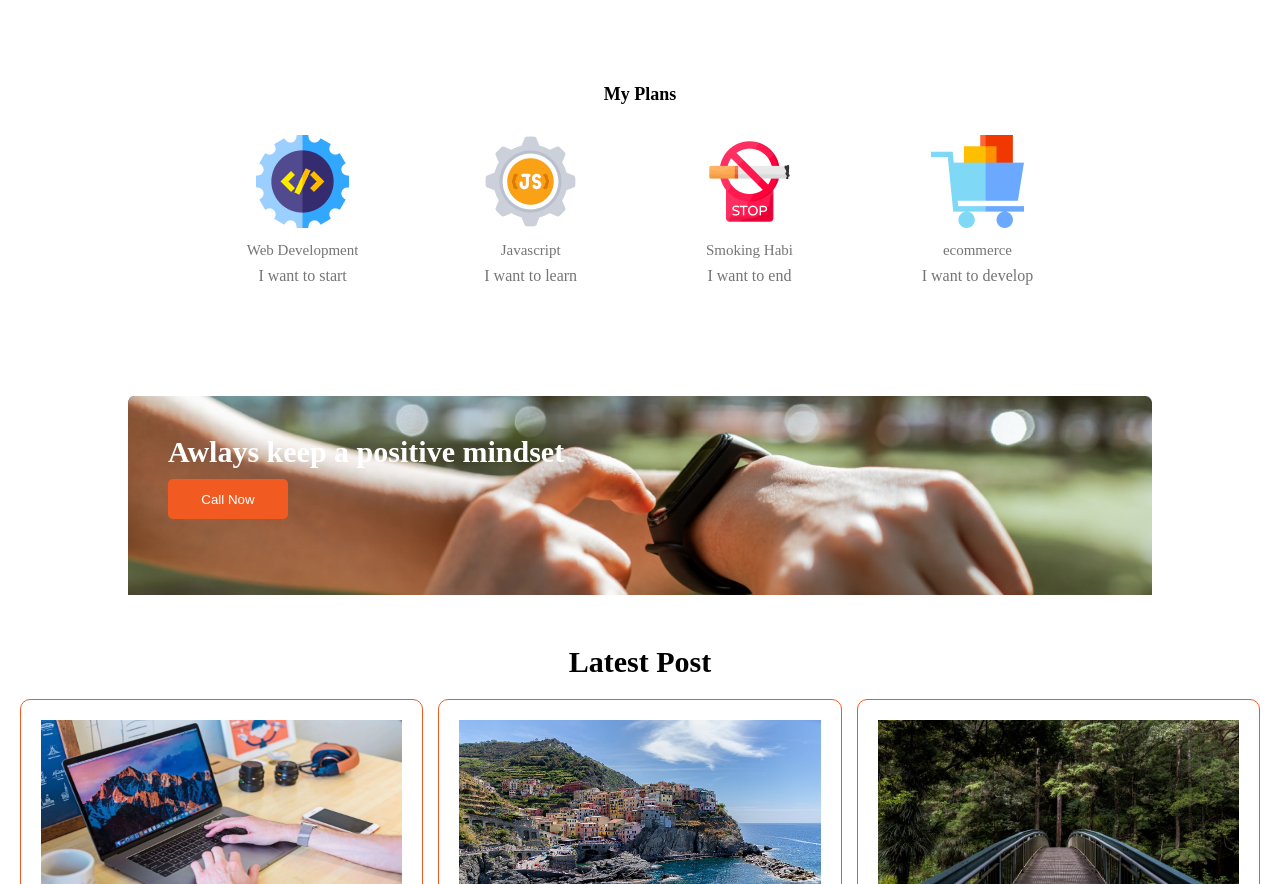
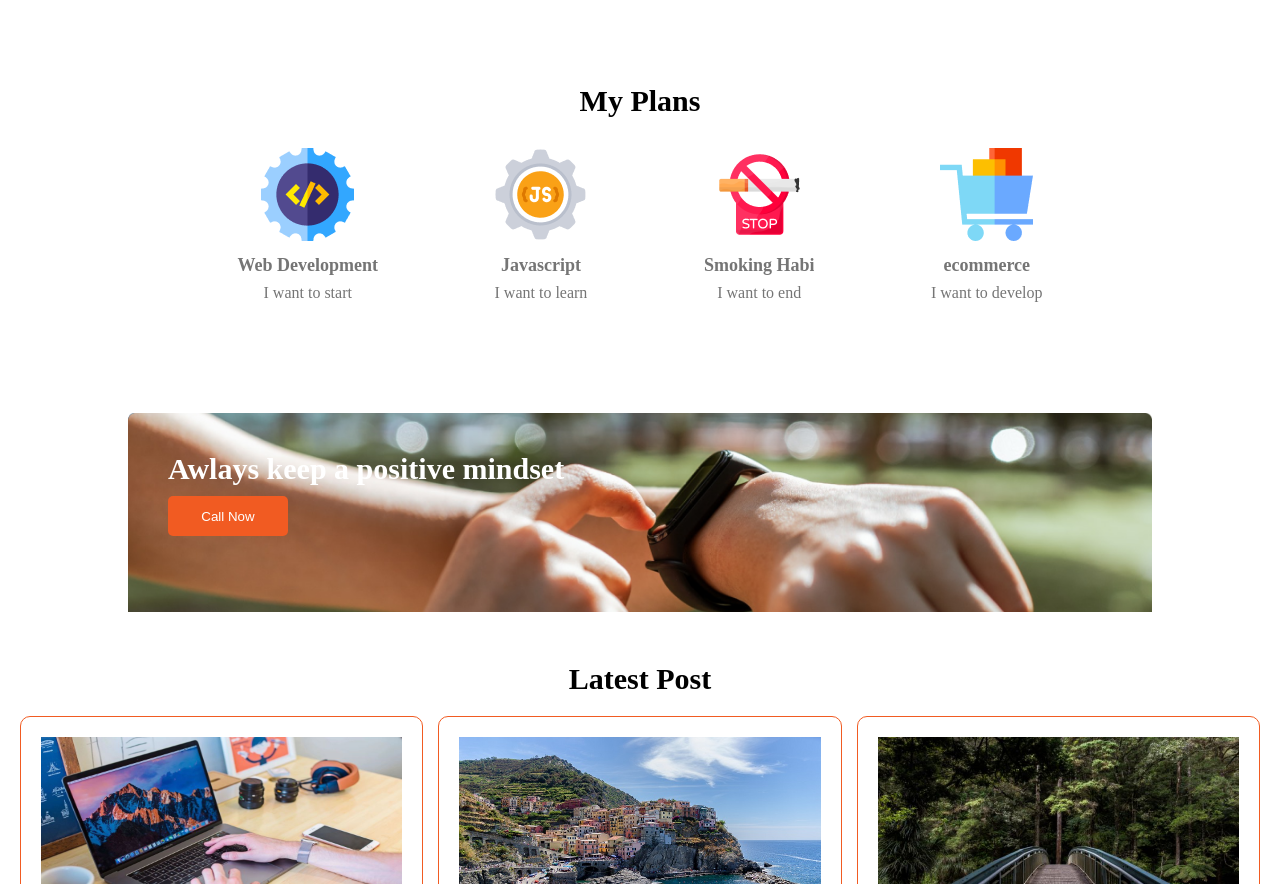
Before and after one commit to Auporna-Barua/assignment1, a plain HTML site: page index.html in a window 1280 px wide. Shown: the part 1185-2069 px from the top of the page. Drawn offline with Linux system fonts and the light colour scheme.

Commit message:
section title font size add

```diff
--- a/style.css
+++ b/style.css
@@ -113,13 +113,13 @@ cursor: pointer;
 .section-title{
     text-align: center;
     font-weight: 600;
-    font-size: 18px;
+    font-size: 30px;
     margin-bottom: 30px;
 
 }
 .skill-title{
-    font-weight: 400;
-    font-size: 15px;
+    font-weight: 600;
+    font-size: 18px;
     margin-top: 10px;
     margin-bottom: 8px;
 }
```
